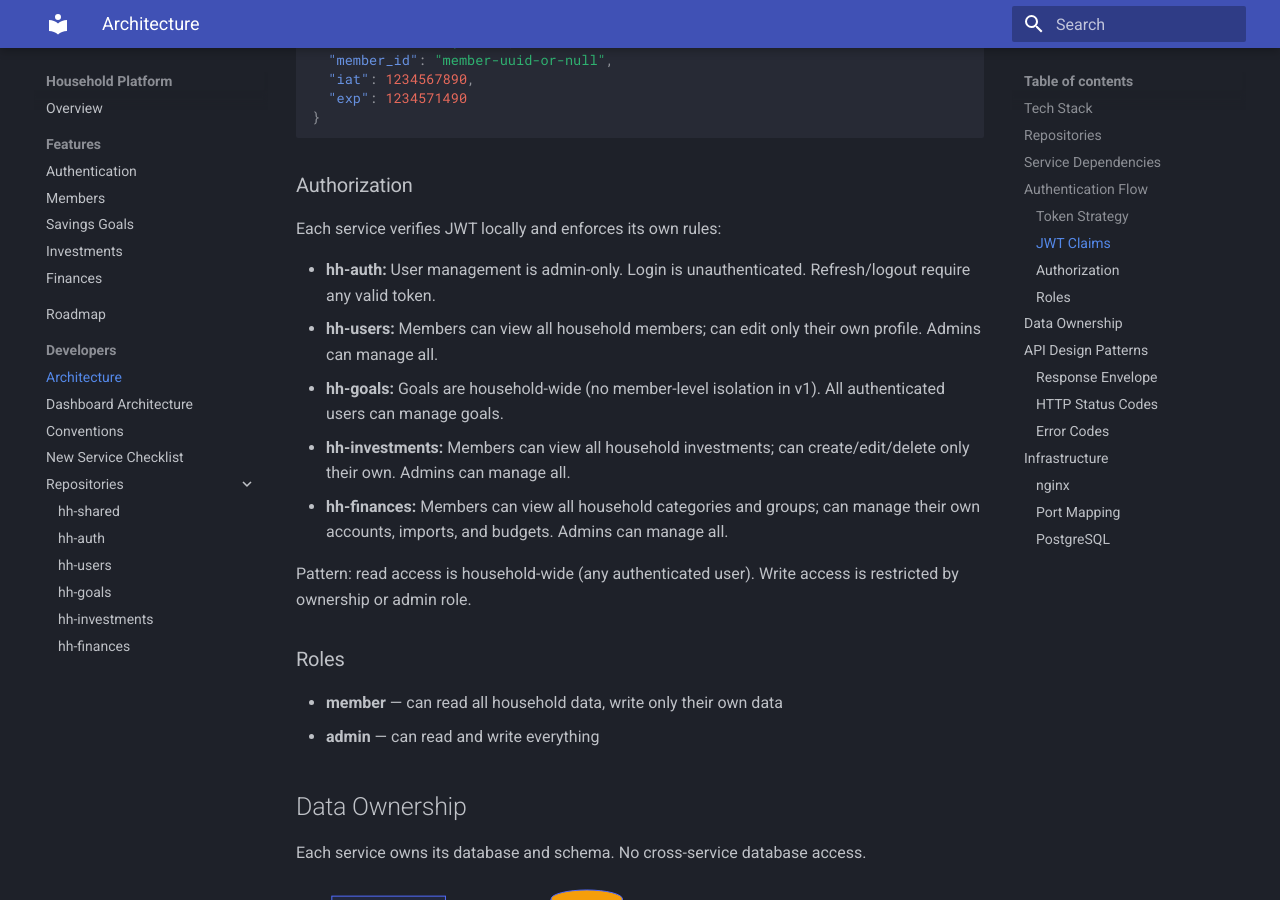
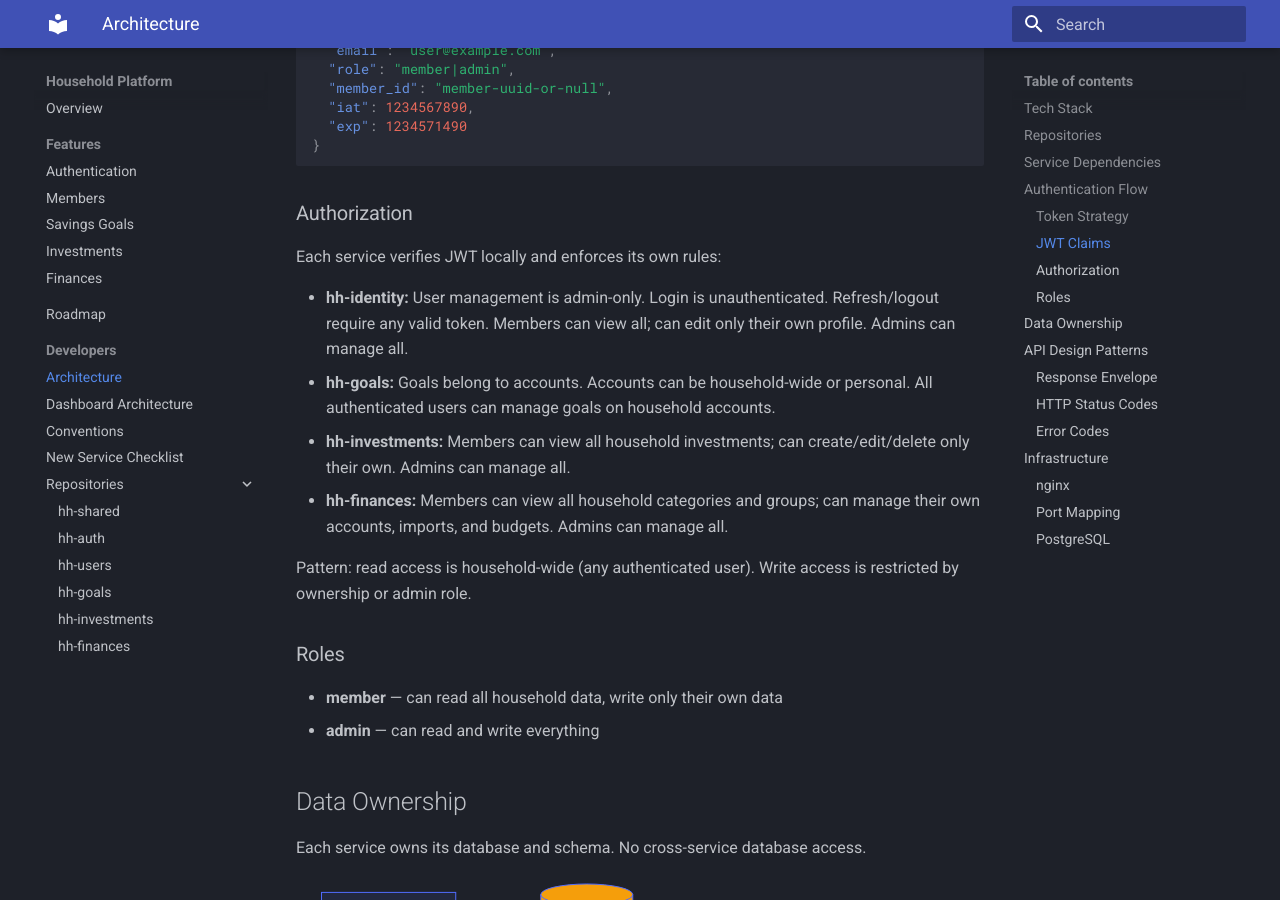
Before and after one commit to tiagorocha94/hh-docs, an MkDocs documentation site: the page built from docs/architecture.md, in a window 1280 px wide and 900 px high, scrolled down 2563 px. Built offline with MkDocs 1.6.1 and Material for MkDocs 9.7.7, drawn with Linux system fonts in a browser that asks for light colours; some of the changed text lies outside the part shown.

Commit message:
docs: update architecture for hh-identity (replaces hh-auth + hh-users)
- Repo table: hh-identity replaces hh-auth and hh-users
- Dependency diagram: single identity service
- Data ownership: hh_identity database replaces hh_auth + hh_users
- Auth flow: references hh-identity
- Authorization: merged descriptions
- hh-web status updated to v0.3.0

````diff
--- a/docs/architecture.md
+++ b/docs/architecture.md
@@ -12,14 +12,13 @@
 
 | Repo | Purpose | Status |
 |------|---------|--------|
-| hh-auth | Authentication (JWT, JWKS, user accounts) | ✅ Complete |
-| hh-users | Household member management | ✅ Complete |
+| hh-identity | Authentication, members, preferences | ✅ v0.1.0 |
 | hh-goals | Savings goals & envelope budgeting | ✅ Complete |
 | hh-investments | Investment portfolio tracking | ✅ Complete |
 | hh-finances | Income & expense tracking | ✅ Complete |
-| hh-web | Frontend SPA (React + Vite) | 📋 Planned |
+| hh-web | Frontend SPA (React + Vite) | ✅ v0.3.0 |
 | hh-shared | Go library (middleware, validation, helpers) | ✅ Complete |
-| hh-infra | Orchestration (docker-compose, nginx) | Active |
+| hh-infra | Orchestration (docker-compose, nginx) | 📋 Planned |
 | hh-docs | Platform documentation (this site) | Active |
 
 ## Service Dependencies
@@ -30,31 +29,26 @@ graph TD
         N[nginx]
         PG[(PostgreSQL)]
         WEB[hh-web] -->|HTTP| N
-        N --> AUTH[hh-auth]
-        N --> USERS[hh-users]
+        N --> IDENTITY[hh-identity]
         N --> GOALS[hh-goals]
         N --> INV[hh-investments]
         N --> FIN[hh-finances]
-        AUTH --> PG
-        USERS --> PG
+        IDENTITY --> PG
         GOALS --> PG
         INV --> PG
         FIN --> PG
     end
 
     SHARED[hh-shared<br/>Go library]
-    AUTH -->|imports| SHARED
-    USERS -->|imports| SHARED
+    IDENTITY -->|imports| SHARED
     GOALS -->|imports| SHARED
     INV -->|imports| SHARED
     FIN -->|imports| SHARED
 
-    USERS -.->|JWKS| AUTH
-    GOALS -.->|JWKS| AUTH
-    INV -.->|JWKS| AUTH
-    FIN -.->|JWKS| AUTH
+    GOALS -.->|JWKS| IDENTITY
+    INV -.->|JWKS| IDENTITY
+    FIN -.->|JWKS| IDENTITY
 
-    style WEB fill:#a8a29e,color:#fff
     style SHARED fill:#8b5cf6,color:#fff
 ```
 
@@ -66,7 +60,7 @@ Solid lines are current dependencies. Dotted lines are planned or runtime-only (
 sequenceDiagram
     participant C as Client (hh-web)
     participant N as nginx
-    participant A as hh-auth
+    participant A as hh-identity
     participant S as Service
 
     C->>N: POST /auth/v1/login
@@ -112,9 +106,8 @@ sequenceDiagram
 
 Each service verifies JWT locally and enforces its own rules:
 
-- **hh-auth:** User management is admin-only. Login is unauthenticated. Refresh/logout require any valid token.
-- **hh-users:** Members can view all household members; can edit only their own profile. Admins can manage all.
-- **hh-goals:** Goals are household-wide (no member-level isolation in v1). All authenticated users can manage goals.
+- **hh-identity:** User management is admin-only. Login is unauthenticated. Refresh/logout require any valid token. Members can view all; can edit only their own profile. Admins can manage all.
+- **hh-goals:** Goals belong to accounts. Accounts can be household-wide or personal. All authenticated users can manage goals on household accounts.
 - **hh-investments:** Members can view all household investments; can create/edit/delete only their own. Admins can manage all.
 - **hh-finances:** Members can view all household categories and groups; can manage their own accounts, imports, and budgets. Admins can manage all.
 
@@ -131,14 +124,12 @@ Each service owns its database and schema. No cross-service database access.
 
 ```mermaid
 graph LR
-    AUTH[hh-auth] --> DB_AUTH[(hh_auth)]
-    USERS[hh-users] --> DB_USERS[(hh_users)]
+    IDENTITY[hh-identity] --> DB_IDENTITY[(hh_identity)]
     GOALS[hh-goals] --> DB_GOALS[(hh_goals)]
     INV[hh-investments] --> DB_INV[(hh_investments)]
     FIN[hh-finances] --> DB_FIN[(hh_finances)]
 
-    style DB_AUTH fill:#f59e0b,color:#fff
-    style DB_USERS fill:#f59e0b,color:#fff
+    style DB_IDENTITY fill:#f59e0b,color:#fff
     style DB_GOALS fill:#f59e0b,color:#fff
     style DB_INV fill:#f59e0b,color:#fff
     style DB_FIN fill:#f59e0b,color:#fff
@@ -189,7 +180,7 @@ Services return typed error codes mapped to HTTP status:
 
 Single entry point on `:80`. Strips service path prefix before forwarding:
 
-- Browser: `GET /users/v1/members` → nginx: `GET /v1/members` → `users-svc:8080`
+- Browser: `GET /identity/v1/members` → nginx: `GET /v1/members` → `identity-svc:8080`
 
 Validates `Authorization` header exists (returns 401 if missing). Blocks internal `/_system/` endpoints.
 
````
